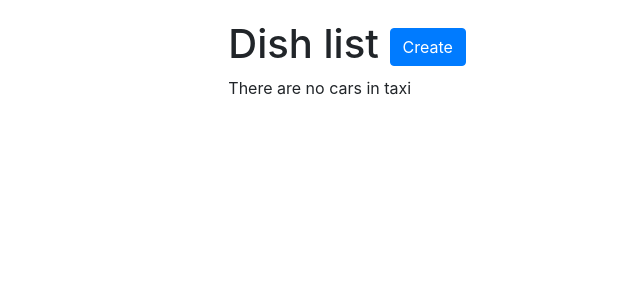
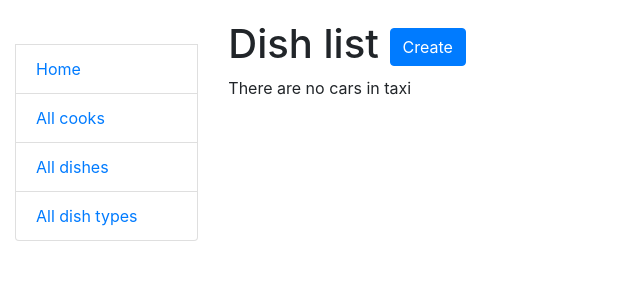
Before and after one commit to kravetb/restaurant-kitchen-service, a Django app: page /dishes/ in a window 1280 px wide. Shown: the top 300 px of the page, without its empty margins (0-640 px from the left). Run offline with Django 5.2, Linux system fonts and the light colour scheme; data that the repository does not hold is empty.

Commit message:
Add sidebar.html to includes and registeres it in base.html

```diff
--- a/templates/base.html
+++ b/templates/base.html
@@ -20,7 +20,7 @@
     <div class="col-sm-2">
 
       {% block sidebar %}
-
+        {% include "includes/sidebar.html" %}
       {% endblock %}
 
     </div>
--- /dev/null
+++ b/templates/includes/sidebar.html
@@ -0,0 +1,10 @@
+<ul class="sidebar-nav list-group">
+  <!-- There will be code by loin and logout-->
+
+  <br>
+
+  <li class="list-group-item"><a href="{% url 'kitchen:index' %}">Home</a></li>
+  <li class="list-group-item"><a href="{% url 'kitchen:cook-list' %}">All cooks</a></li>
+  <li class="list-group-item"><a href="{% url 'kitchen:dish-list' %}">All dishes</a></li>
+  <li class="list-group-item"><a href="{% url 'kitchen:dish-type-list' %}">All dish types</a></li>
+</ul>
--- a/templates/kitchen/dish_list.html
+++ b/templates/kitchen/dish_list.html
@@ -13,7 +13,9 @@
       {% for dish in dish_list %}
         <li>
           <a href="#">{{ dish.id }}</a>
-          Dish name: {{ dish.name }} Type dish: {{ dish.dish_type.name }} Price: {{ dish.price }}
+          <strong>Dish name:</strong> {{ dish.name }}
+          <strong>Type dish:</strong> {{ dish.dish_type.name }}
+          <strong>Price:</strong> {{ dish.price }}
         </li>
       {% endfor %}
     </ul>
```
